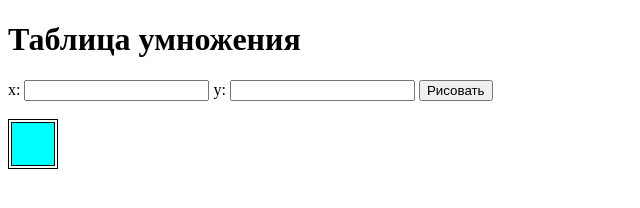
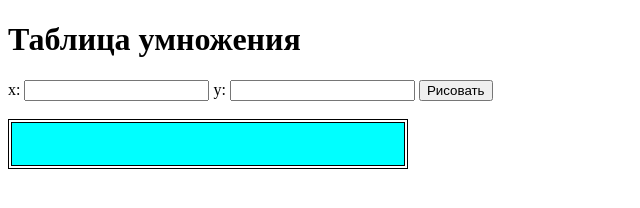
Before and after one commit to BudilovaDarya/tableDOM, a plain HTML site: page index.html in a window 1280 px wide. Both pictures are taken after a click on the input "Рисовать". Shown: the whole page, without its empty margins (0-640 px from the left). Drawn offline with Linux system fonts and the light colour scheme.

Commit message:
Реализация через innerHTML

```diff
--- a/common.js
+++ b/common.js
@@ -22,10 +22,9 @@ function generateTable(){
 	}
 	}
 	table.rows[0].cells[0].style.backgroundColor='cyan';
-	if (x.value===y.value){
 	for (var i = 1; i < table.rows.length; i++) {
   		table.rows[i].cells[i].style.backgroundColor = 'pink';
-  		table.rows[i].cells[i].style.color='red';
+  		table.rows[i].cells[i].style.color = 'red';
 	}
 	}
 document.getElementById('whereTable').appendChild(table);
--- /dev/null
+++ b/common_innerHTML.js
@@ -0,0 +1,47 @@
+var lastX, lastY, x = document.getElementById('valX'), y = document.getElementById('valY');
+function generateTable(){
+	var row, cell;
+    document.getElementById('whereTable').innerHTML = '<table id="table" width="400" border="1"><tbody></tbody></table>';
+	 for (var j = 0; j <= y.value; ++j){
+		document.getElementsByTagName('tbody')[0].innerHTML += '<tr></tr>'	;
+		row = document.getElementsByTagName('tr')[j];
+	 for (var i = 0; i <= x.value; ++i) {
+    	row.innerHTML += '<td style="background-color:cyan"></td>'
+    	cell = document.getElementsByTagName('tr')[j].getElementsByTagName('td')[i];
+    	if (i != 0 || j != 0) {
+    		cell.style.backgroundColor = "white";
+    		cell.innerText = i * j;
+    	}
+    	if (i === 0 && j != 0){
+			cell.innerText = j;
+			cell.style.backgroundColor = "cyan";
+			cell.style.color = "blue";
+		}
+		if (i != 0 && j === 0){
+			cell.innerText = i;
+			cell.style.backgroundColor = "cyan";
+			cell.style.color = "blue";
+		}
+
+
+		}
+	}
+	if (x.value === y.value){
+	for (var i = 1; i <= y.value; ++i) {
+		cell = document.getElementsByTagName('tr')[i].getElementsByTagName('td')[i];
+		cell.style.backgroundColor = 'pink';
+  		cell.style.color = 'red';
+	}
+	}
+}
+
+
+
+document.getElementById('ok').onclick = function (){
+	if (lastX != x.value || lastY != y.value){
+		document.getElementById('whereTable').innerHTML = ('');
+		generateTable();}
+	lastX = x.value;
+	lastY = y.value;
+
+}
--- a/index.html
+++ b/index.html
@@ -15,6 +15,6 @@
 <br>
 <br>
 <div id='whereTable'></div>
-<script src="common.js"></script>
+<script src="common_innerHTML.js"></script>
 </body>
 </html>
```
Also changed, not shown: 1 other file.
